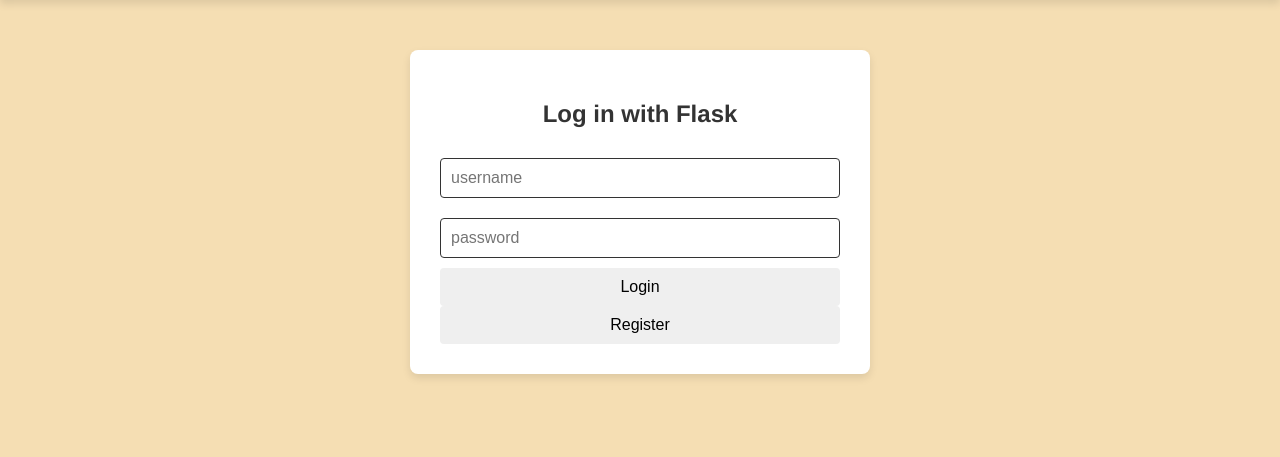
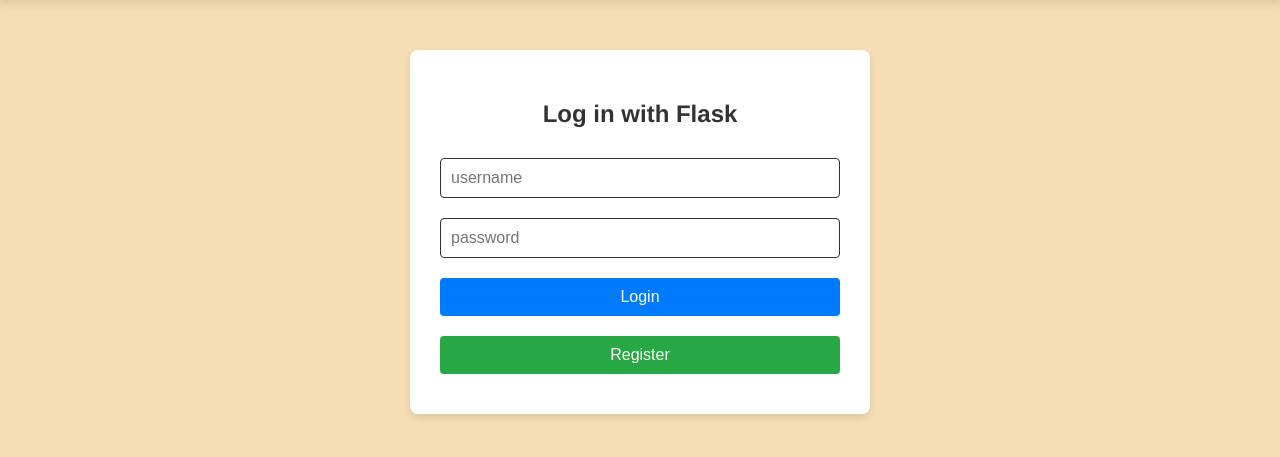
Before and after one commit to Victor-Kip/flaskedAuth, a Flask app: page / in a window 1280 px wide. Shown: the part 58-515 px from the top of the page. Run offline with Flask 3, Linux system fonts and the light colour scheme.

Commit message:
add styling

```diff
--- a/static/styles.css
+++ b/static/styles.css
@@ -65,23 +65,25 @@
 .btn {
   width: 100%;
   padding: 10px;
-  margin: 10 0;
+  margin: 10px 0;
   border: none;
   border-radius: 4px;
   font-size: 1rem;
   cursor: pointer;
 }
-.btn:btn-login {
+
+.btn-login {
   background-color: #007bff;
   color: #fff;
 }
-.btn:btn-login:hover {
+.btn-login:hover {
   background-color: #0056b3;
 }
-.btn:btn-register {
+
+.btn-register {
   background-color: #28a745;
   color: #fff;
 }
-.btn:btn-register:hover {
+.btn-register:hover {
   background-color: #218838;
 }/*# sourceMappingURL=styles.css.map */
```
